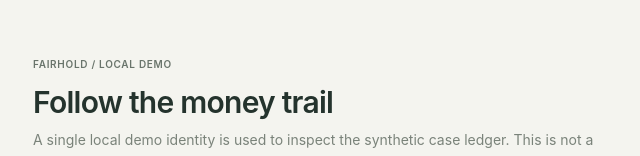
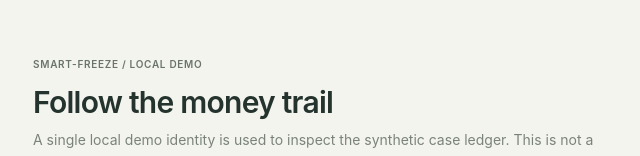
Before and after one commit to abhishekkp00/Srujana_hackathon2026_Smart-Freeze, a React (Vite) app in the folder frontend/: page / in a window 1280 px wide. Shown: the part 154-310 px from the top of the page, without its empty margins (319-959 px from the left). Built offline with nearby package versions, Linux system fonts and the light colour scheme; no server answers.

Commit message:
Apply Smart-Freeze branding and restrained visual language

```diff
--- a/frontend/src/App.tsx
+++ b/frontend/src/App.tsx
@@ -166,7 +166,7 @@
   return (
     <div className="min-h-screen bg-[#f4f4ef] px-5 py-10 flex items-center justify-center">
       <div className="w-full max-w-xl">
-        <div className="eyebrow">FAIRHOLD / LOCAL DEMO</div>
+        <div className="eyebrow">SMART-FREEZE / LOCAL DEMO</div>
         <h1 className="mt-3 text-3xl font-semibold tracking-tight text-[#24332d]">Follow the money trail</h1>
         <p className="mt-2 text-sm leading-6 text-[#7a837a]">A single local demo identity is used to inspect the synthetic case ledger. This is not a live bank connection.</p>
         {error && <div className="fh-error mt-5">{error}</div>}
@@ -186,7 +186,7 @@
               onClick={() => void startDemoSession()}
               className="mt-5 w-full rounded-md bg-[#174b3b] px-4 py-2.5 text-sm font-semibold text-white hover:bg-[#0f3d2f] disabled:opacity-60"
             >
-              {starting ? 'Starting demo…' : 'Enter FairHold'}
+              {starting ? 'Starting demo…' : 'Enter Smart-Freeze'}
             </button>
           </div>
         ) : (
```
